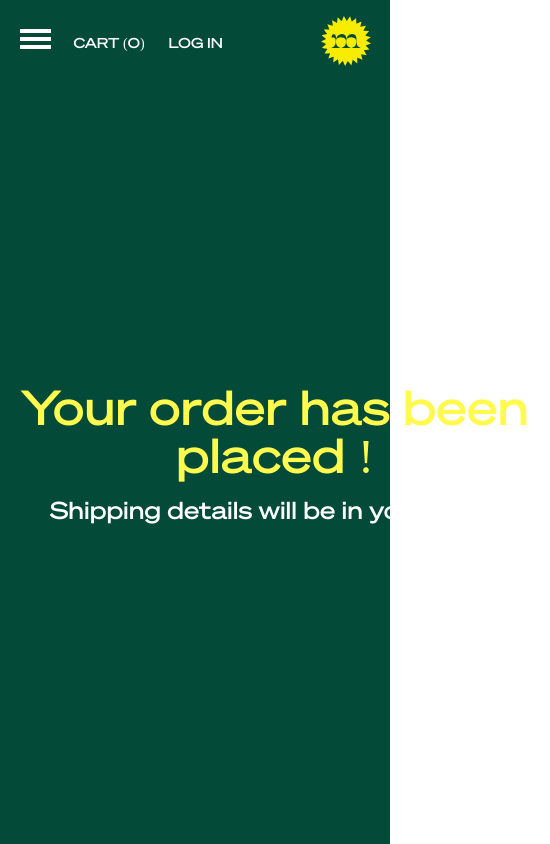
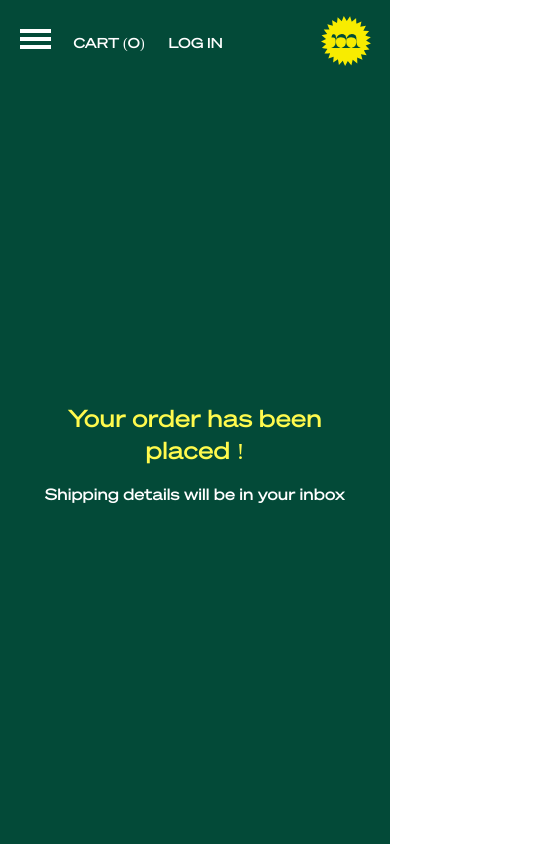
Before and after one commit to kryptonian41/mytry-next-app, a Next.js app: page /order/success in a window 390 px wide. Shown: the whole page, 550 px wide, since content can reach past the window. Built offline with nearby package versions, Linux system fonts and the light colour scheme.

Commit message:
FIx: The order success page

```diff
--- a/pages/order/success.tsx
+++ b/pages/order/success.tsx
@@ -1,27 +1,35 @@
 import { useRouter } from 'next/router'
-import React from 'react'
+import React, { useEffect, useLayoutEffect, useMemo, useState } from 'react'
 import Navbar from 'components/Navbar'
 import { useTheme } from 'utils/color-map'
+import { isServer } from 'utils'
 interface Props {
 
 }
 
 const OrderSuccess = (props: Props) => {
-  const { query } = useRouter()
   const theme = useTheme()
+  const [isMobile, setIsMobile] = useState(() => {
+    return null
+  })
+
+  useLayoutEffect(() => {
+    setIsMobile(window.matchMedia('(max-width: 640px)'))
+  }, [])
+
   return (
     <div className="h-full flex flex-col" style={{
       backgroundColor: theme.green
     }}>
       <Navbar color="light" />
-      <div className="min-h-0 flex-1 grid place-items-center">
+      <div className="min-h-0 flex-1 grid place-items-center w-full">
         <div style={{
-          width: 550
+          width: isMobile ? '80%' : 550
         }}>
           <h1 style={{
             color: theme.yellow
-          }} className="text-center text-5xl">Your order has been placed !</h1>
-          <p className="text-white text-2xl text-center mt-4">Shipping details will be in your inbox</p>
+          }} className="text-center text-2xl sm:text-5xl">Your order has been placed !</h1>
+          <p className="text-white sm:text-2xl text-center mt-4">Shipping details will be in your inbox</p>
         </div>
       </div>
     </div>
```
